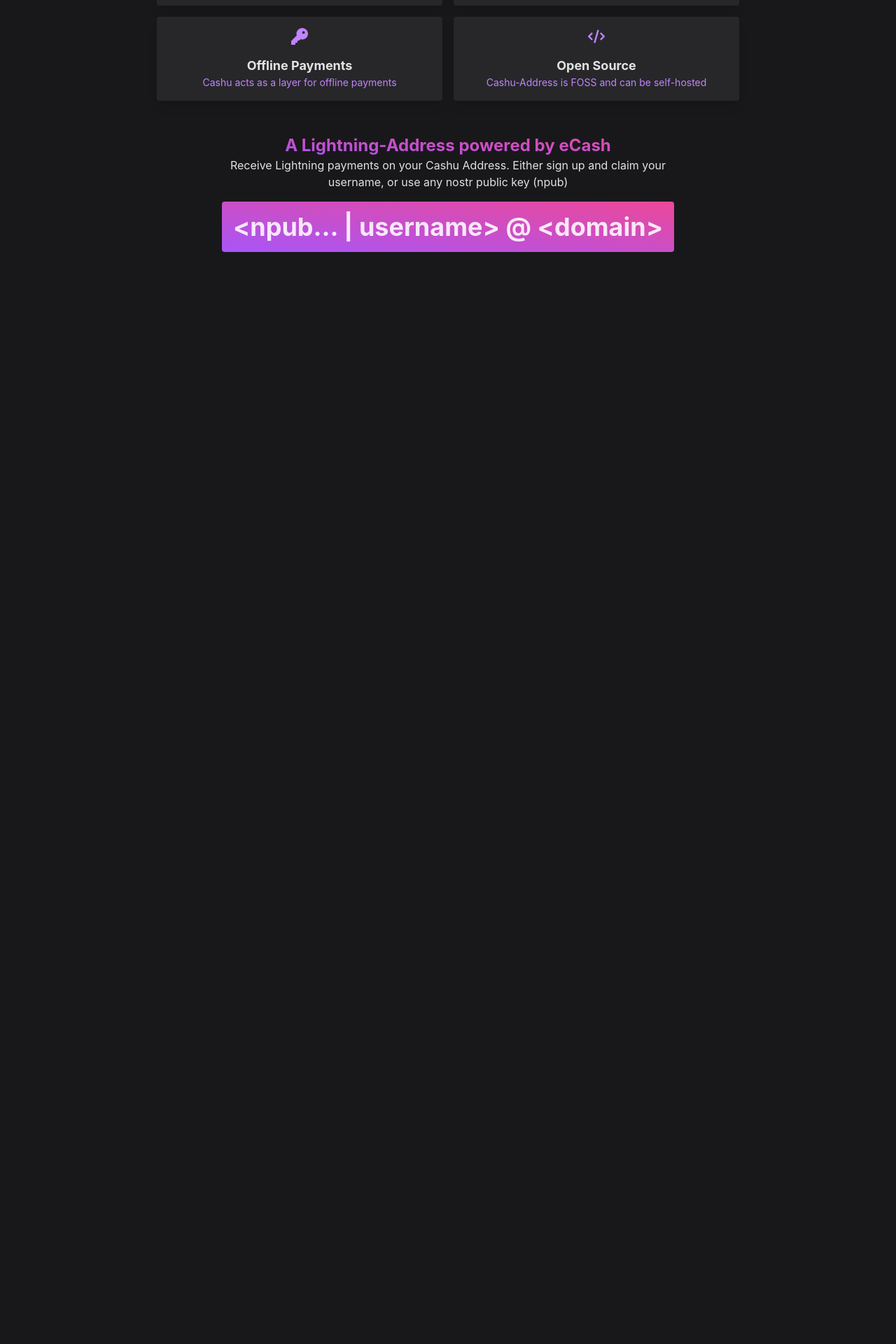
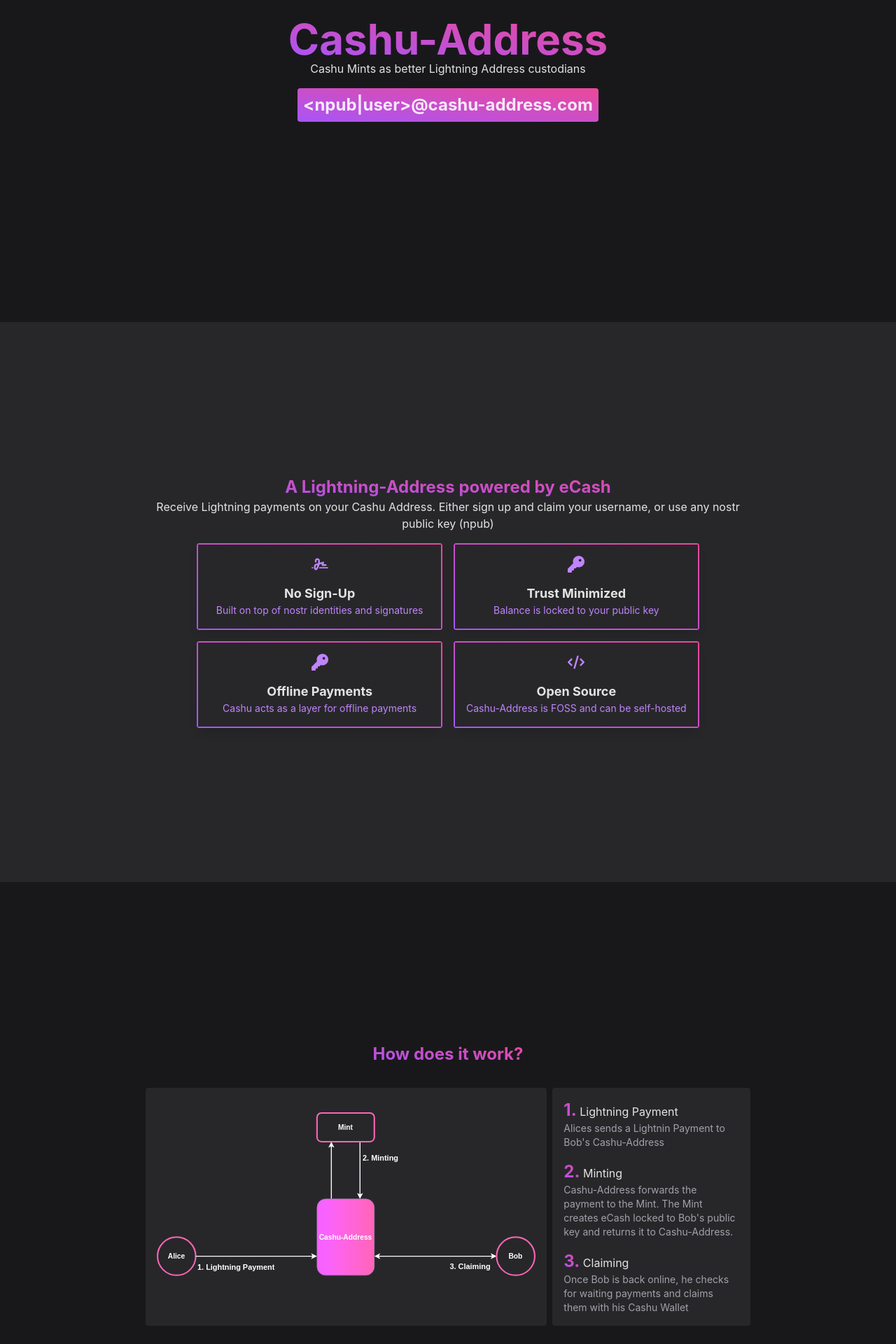
Before and after one commit to cashubtc/npubcash-website, a React (Vite) app: page / in a window 1280 px wide. Shown: the part 380-2300 px from the top of the page at 70% size. Before the commit the page ends 800 px from the top, so only its background shows below. Built offline with nearby package versions, Linux system fonts and the light colour scheme.

Commit message:
homepage

```diff
--- a/src/components/Marquee.tsx
+++ b/src/components/Marquee.tsx
@@ -1,7 +1,7 @@
 function Marquee() {
   return (
     <div className="bg-zinc-700 flex overflow-x-hidden relative">
-      <div className="italic py-2 animate-marquee relative whitespace-nowrap">
+      <div className="italic animate-marquee relative whitespace-nowrap">
         <span className="mx-8">
           ⚠️
           <strong>WARNING</strong>: This is a Work-In-Progress POC. Don't be
@@ -18,7 +18,7 @@
           reckless. No warranties are made ⚠️
         </span>
       </div>
-      <div className="italic absolute top-0 py-2 animate-marquee2 whitespace-nowrap">
+      <div className="italic absolute top-0  animate-marquee2 whitespace-nowrap">
         <span className="mx-8">
           ⚠️
           <strong>WARNING</strong>: This is a Work-In-Progress POC. Don't be
--- a/src/routes/home/HomeRoute.tsx
+++ b/src/routes/home/HomeRoute.tsx
@@ -1,13 +1,13 @@
 import Hero from "./components/Hero";
 import FeatureCards from "./components/FeatureCards";
-import AddressSection from "./components/AddressSection";
+import Diagram from "./components/Diagram";
 
 function HomeRoute() {
   return (
     <main className="flex items-center flex-col">
       <Hero />
       <FeatureCards />
-      <AddressSection />
+      <Diagram />
     </main>
   );
 }
--- a/src/routes/home/components/AddressSection.tsx
+++ b/src/routes/home/components/AddressSection.tsx
@@ -1,6 +1,6 @@
 function AddressSection() {
   return (
-    <section className="flex flex-col items-center max-w-2xl mx-8 gap-4 my-8 opacity-0 animate-fadein [animation-delay:800ms]">
+    <section className="flex flex-col items-center max-w-2xl mx-8 gap-4 opacity-0 animate-fadein [animation-delay:800ms]">
       <div>
         <h2 className="text-center font-bold text-2xl bg-gradient-to-tr from-purple-500 to-pink-500 bg-clip-text text-transparent">
           A Lightning-Address powered by eCash
@@ -11,7 +11,7 @@
         </p>
       </div>
       <div className="bg-gradient-to-tr from-purple-500 to-pink-500 p-4 rounded">
-        <p className="md:text-4xl font-bold ">{`<npub... | username> @ <domain>`}</p>
+        <p className="md:text-2xl font-bold ">{`<npub... | username> @cashu-address.com`}</p>
       </div>
     </section>
   );
--- /dev/null
+++ b/src/routes/home/components/Diagram.tsx
@@ -0,0 +1,57 @@
+import diagram from "../../../../public/diagram.svg";
+
+function Diagram() {
+  return (
+    <section className="flex flex-col items-center gap-8 mt-8 max-w-4xl p-4 min-h-screen justify-center animate-fadein [animation-delay:800ms]">
+      <div>
+        <h2 className="text-center font-bold text-2xl bg-gradient-to-tr from-purple-500 to-pink-500 bg-clip-text text-transparent">
+          How does it work?
+        </h2>
+      </div>
+      <div className="grid grid-cols-1 md:grid-cols-3 gap-2">
+        <div className=" max-w-4xl p-4 rounded bg-zinc-800 md:col-span-2 flex items-center">
+          <img src={diagram} />
+        </div>
+        <div className="flex flex-col p-4 bg-zinc-800 rounded gap-4">
+          <div>
+            <p>
+              <span className="text-2xl font-bold bg-gradient-to-tr from-purple-500 to-pink-500 bg-clip-text text-transparent">
+                1.
+              </span>{" "}
+              Lightning Payment
+            </p>
+            <p className="text-sm text-zinc-400">
+              Alices sends a Lightnin Payment to Bob's Cashu-Address
+            </p>
+          </div>
+          <div>
+            <p>
+              <span className="text-2xl font-bold bg-gradient-to-tr from-purple-500 to-pink-500 bg-clip-text text-transparent">
+                2.
+              </span>{" "}
+              Minting
+            </p>
+            <p className="text-sm text-zinc-400">
+              Cashu-Address forwards the payment to the Mint. The Mint creates
+              eCash locked to Bob's public key and returns it to Cashu-Address.
+            </p>
+          </div>
+          <div>
+            <p>
+              <span className="text-2xl font-bold bg-gradient-to-tr from-purple-500 to-pink-500 bg-clip-text text-transparent">
+                3.
+              </span>{" "}
+              Claiming
+            </p>
+            <p className="text-sm text-zinc-400">
+              Once Bob is back online, he checks for waiting payments and claims
+              them with his Cashu Wallet
+            </p>
+          </div>
+        </div>
+      </div>
+    </section>
+  );
+}
+
+export default Diagram;
--- a/src/routes/home/components/FeatureCard.tsx
+++ b/src/routes/home/components/FeatureCard.tsx
@@ -8,10 +8,12 @@
 
 function FeatureCard({ icon, title, body }: FeatureCardPorps) {
   return (
-    <div className="flex flex-col items-center p-4 bg-zinc-800 shadow-lg rounded">
-      <div className="text-2xl text-purple-400 rounded-full mb-4">{icon}</div>
-      <p className="text-lg  font-bold">{title}</p>
-      <p className="text-center text-purple-400 text-sm">{body}</p>
+    <div className="bg-gradient-to-tr p-0.5 from-purple-500 shadow-lg to-pink-500 rounded">
+      <div className="flex flex-col bg-zinc-800 items-center p-4">
+        <div className="text-2xl text-purple-400 rounded-full mb-4">{icon}</div>
+        <p className="text-lg  font-bold">{title}</p>
+        <p className="text-center text-purple-400 text-sm">{body}</p>
+      </div>
     </div>
   );
 }
--- a/src/routes/home/components/FeatureCards.tsx
+++ b/src/routes/home/components/FeatureCards.tsx
@@ -3,7 +3,18 @@
 
 function FeatureCards() {
   return (
-    <section className="grid grid-cols-1 md:grid-cols-2 lg:grid-cols-2 gap-4 my-4 max-w-4xl px-8 w-full opacity-0 animate-fadein [animation-delay:400ms]">
+    <div className="bg-zinc-800 w-full">
+      <section className="mx-auto flex flex-col items-center justify-center p-4 gap-4 min-h-screen max-w-4xl opacity-0 animate-fadein [animation-delay:400ms]">
+        <div>
+          <h2 className="text-center font-bold text-2xl bg-gradient-to-tr from-purple-500 to-pink-500 bg-clip-text text-transparent">
+            A Lightning-Address powered by eCash
+          </h2>
+          <p className="text-center ">
+            Receive Lightning payments on your Cashu Address. Either sign up and
+            claim your username, or use any nostr public key (npub)
+          </p>
+        </div>
+        <div className="grid grid-cols-1 md:grid-cols-2 gap-4">
           <FeatureCard
             icon={<FaSignature />}
             title="No Sign-Up"
@@ -24,7 +35,9 @@
             title="Open Source"
             body="Cashu-Address is FOSS and can be self-hosted"
           />
+        </div>
       </section>
+    </div>
   );
 }
 
--- a/src/routes/home/components/Hero.tsx
+++ b/src/routes/home/components/Hero.tsx
@@ -1,12 +1,17 @@
 function Hero() {
   return (
-    <section className="flex flex-col justify-center my-4 mt-8 opacity-0 animate-fadein">
+    <section className="flex flex-col justify-center gap-4  my-4 mt-8 opacity-0 animate-fadein h-[calc(100vh-7rem)]">
+      <div>
         <h2 className="text-center font-bold text-4xl md:text-6xl bg-gradient-to-tr from-purple-500 to-pink-500 bg-clip-text text-transparent">
           Cashu-Address
         </h2>
         <p className="text-center">
           Cashu Mints as better Lightning Address custodians
         </p>
+      </div>
+      <div className="bg-gradient-to-tr from-purple-500 to-pink-500 p-2 mx-4 rounded">
+        <p className="text-lg md:text-2xl text-center font-bold ">{`<npub|user>@cashu-address.com`}</p>
+      </div>
     </section>
   );
 }
```
Also changed, not shown: public/diagram.svg (added). Lines whose indentation alone changed are shown as unchanged.
